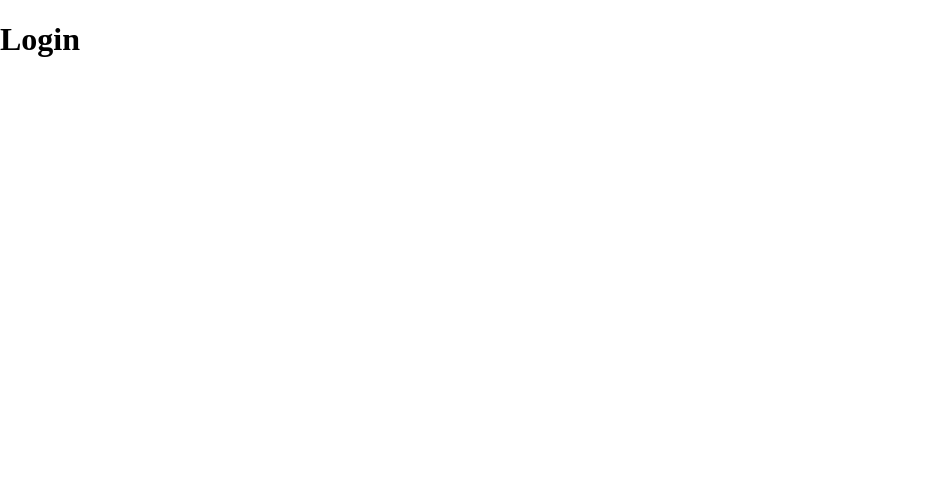
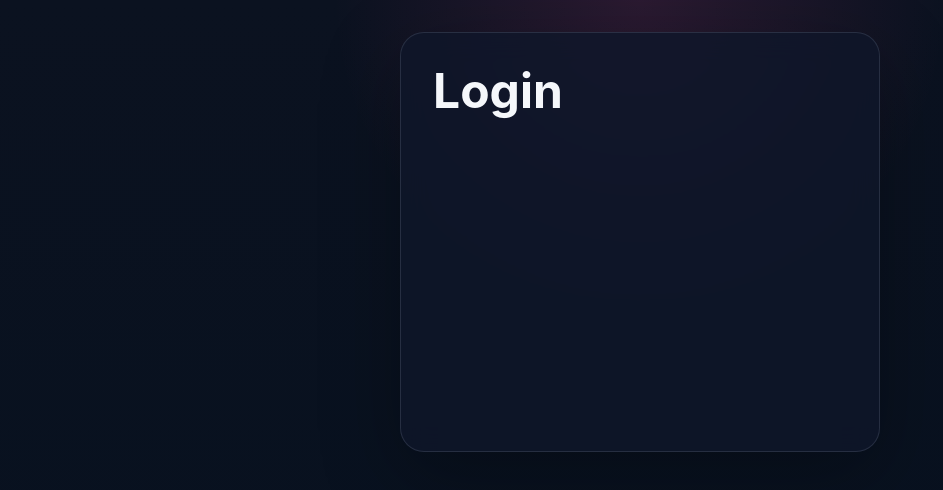
Before and after one commit to Luluberlu200/GuardDrive_Projet, a React (Vite) app in the folder GuardDrive/: page /login in a window 1280 px wide. Shown: the top 490 px of the page, without its empty margins (0-943 px from the left). Built offline with nearby package versions, Linux system fonts and the light colour scheme.

Commit message:
Ajout de la NavBar

```diff
--- a/GuardDrive/src/App.tsx
+++ b/GuardDrive/src/App.tsx
@@ -1,4 +1,6 @@
 import { Navigate, Route, Routes } from 'react-router-dom';
+import AuthLayout from './layouts/AuthLayout';
+import MainLayout from './layouts/MainLayout';
 import Alerts from './pages/Alerts';
 import Dashboard from './pages/Dashboard';
 import EtatVehicule from './pages/Etat_Vehicule';
@@ -11,13 +13,20 @@ function App() {
 	return (
 		<Routes>
 			<Route path="/" element={<Navigate to="/login" replace />} />
+
+			<Route element={<AuthLayout />}>
 				<Route path="/login" element={<Login />} />
 				<Route path="/register" element={<Register />} />
+			</Route>
+
+			<Route element={<MainLayout />}>
 				<Route path="/dashboard" element={<Dashboard />} />
 				<Route path="/localisation" element={<Localisation />} />
 				<Route path="/etat-vehicule" element={<EtatVehicule />} />
 				<Route path="/settings" element={<Settings />} />
 				<Route path="/alertes" element={<Alerts />} />
+			</Route>
+
 			<Route path="*" element={<Navigate to="/login" replace />} />
 		</Routes>
 	);
--- /dev/null
+++ b/GuardDrive/src/layouts/AuthLayout.tsx
@@ -0,0 +1,15 @@
+import { Outlet } from 'react-router-dom';
+
+function AuthLayout() {
+	return (
+		<div className="app-shell app-shell--auth">
+			<main className="app-content app-content--auth">
+				<div className="app-card app-card--auth">
+					<Outlet />
+				</div>
+			</main>
+		</div>
+	);
+}
+
+export default AuthLayout;
--- /dev/null
+++ b/GuardDrive/src/layouts/MainLayout.tsx
@@ -0,0 +1,35 @@
+import { NavLink, Outlet } from 'react-router-dom';
+
+const navigationItems = [
+	{ to: '/dashboard', label: 'Accueil' },
+	{ to: '/localisation', label: 'Localisation' },
+	{ to: '/etat-vehicule', label: 'État' },
+	{ to: '/alertes', label: 'Alertes' },
+	{ to: '/settings', label: 'Réglages' },
+];
+
+function MainLayout() {
+	return (
+		<div className="app-shell">
+			<main className="app-content">
+				<Outlet />
+			</main>
+
+			<nav className="mobile-navbar" aria-label="Navigation principale">
+				{navigationItems.map((item) => (
+					<NavLink
+						key={item.to}
+						to={item.to}
+						className={({ isActive }) =>
+							isActive ? 'mobile-navbar__link mobile-navbar__link--active' : 'mobile-navbar__link'
+						}
+					>
+						{item.label}
+					</NavLink>
+				))}
+			</nav>
+		</div>
+	);
+}
+
+export default MainLayout;
--- a/GuardDrive/src/main.tsx
+++ b/GuardDrive/src/main.tsx
@@ -2,6 +2,7 @@ import { StrictMode } from 'react'
 import { createRoot } from 'react-dom/client'
 import { BrowserRouter } from 'react-router-dom'
 import '../css/index.css'
+import './styles/layout.css'
 import App from './App.tsx'
 
 createRoot(document.getElementById('root')!).render(
--- /dev/null
+++ b/GuardDrive/src/styles/layout.css
@@ -0,0 +1,111 @@
+:root {
+	color-scheme: dark;
+	font-family: Inter, 'Segoe UI', sans-serif;
+	background: #07111f;
+	color: #f5f7fb;
+}
+
+html,
+body,
+#root {
+	min-height: 100%;
+}
+
+body {
+	background:
+		radial-gradient(circle at top, rgba(236, 72, 153, 0.14), transparent 30%),
+		linear-gradient(180deg, #0b1220 0%, #07111f 100%);
+	color: #f5f7fb;
+}
+
+.app-shell {
+	min-height: 100vh;
+}
+
+.app-content {
+	padding: 24px 12px calc(108px + env(safe-area-inset-bottom));
+}
+
+.app-content--auth {
+	display: flex;
+	align-items: center;
+	justify-content: center;
+	padding-bottom: 24px;
+}
+
+.app-card {
+	background: rgba(15, 23, 42, 0.82);
+	border: 1px solid rgba(148, 163, 184, 0.18);
+	border-radius: 24px;
+	box-shadow: 0 24px 80px rgba(0, 0, 0, 0.28);
+	backdrop-filter: blur(14px);
+	padding: 24px;
+	min-height: calc(100vh - 132px);
+}
+
+.app-card--auth {
+	min-height: min(420px, calc(100vh - 48px));
+	width: min(100%, 480px);
+}
+
+.app-card h1 {
+	margin: 0;
+	font-size: clamp(2rem, 4vw, 3rem);
+	line-height: 1.1;
+}
+
+.mobile-navbar {
+	position: fixed;
+	left: 50%;
+	bottom: 16px;
+	transform: translateX(-50%);
+	width: min(calc(100% - 24px), 720px);
+	display: grid;
+	grid-template-columns: repeat(5, minmax(0, 1fr));
+	gap: 8px;
+	padding: 10px;
+	border-radius: 20px;
+	background: rgba(15, 23, 42, 0.92);
+	border: 1px solid rgba(148, 163, 184, 0.2);
+	backdrop-filter: blur(18px);
+	box-shadow: 0 18px 48px rgba(0, 0, 0, 0.35);
+	z-index: 100;
+}
+
+.mobile-navbar__link {
+	display: flex;
+	align-items: center;
+	justify-content: center;
+	min-height: 48px;
+	padding: 10px 8px;
+	border-radius: 14px;
+	text-decoration: none;
+	font-size: 0.85rem;
+	font-weight: 600;
+	color: #cbd5e1;
+	transition: background-color 0.2s ease, color 0.2s ease, transform 0.2s ease;
+}
+
+.mobile-navbar__link:hover {
+	background: rgba(51, 65, 85, 0.7);
+	color: #ffffff;
+}
+
+.mobile-navbar__link--active {
+	background: linear-gradient(135deg, #ec4899 0%, #f472b6 100%);
+	color: #ffffff;
+}
+
+@media (min-width: 768px) {
+	.app-content {
+		padding: 32px 20px calc(120px + env(safe-area-inset-bottom));
+	}
+
+	.app-card {
+		padding: 32px;
+	}
+
+	.mobile-navbar {
+		bottom: 24px;
+	}
+}
```
Lines whose indentation alone changed are shown as unchanged.
